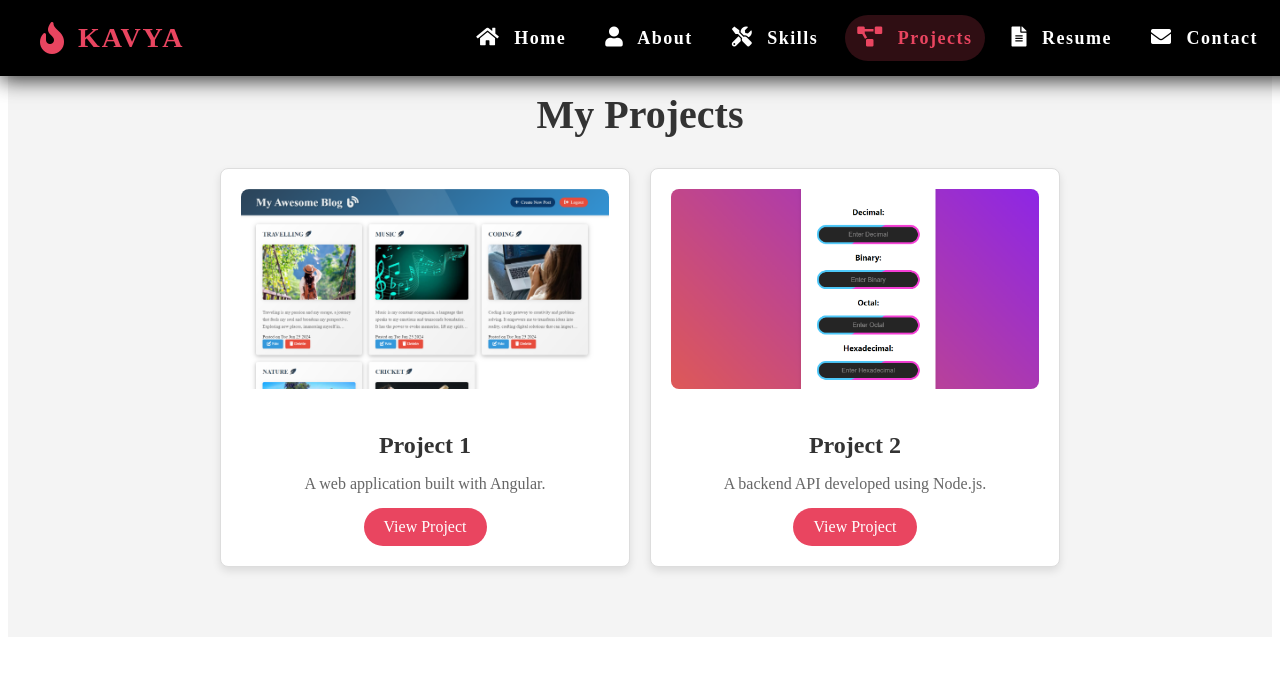
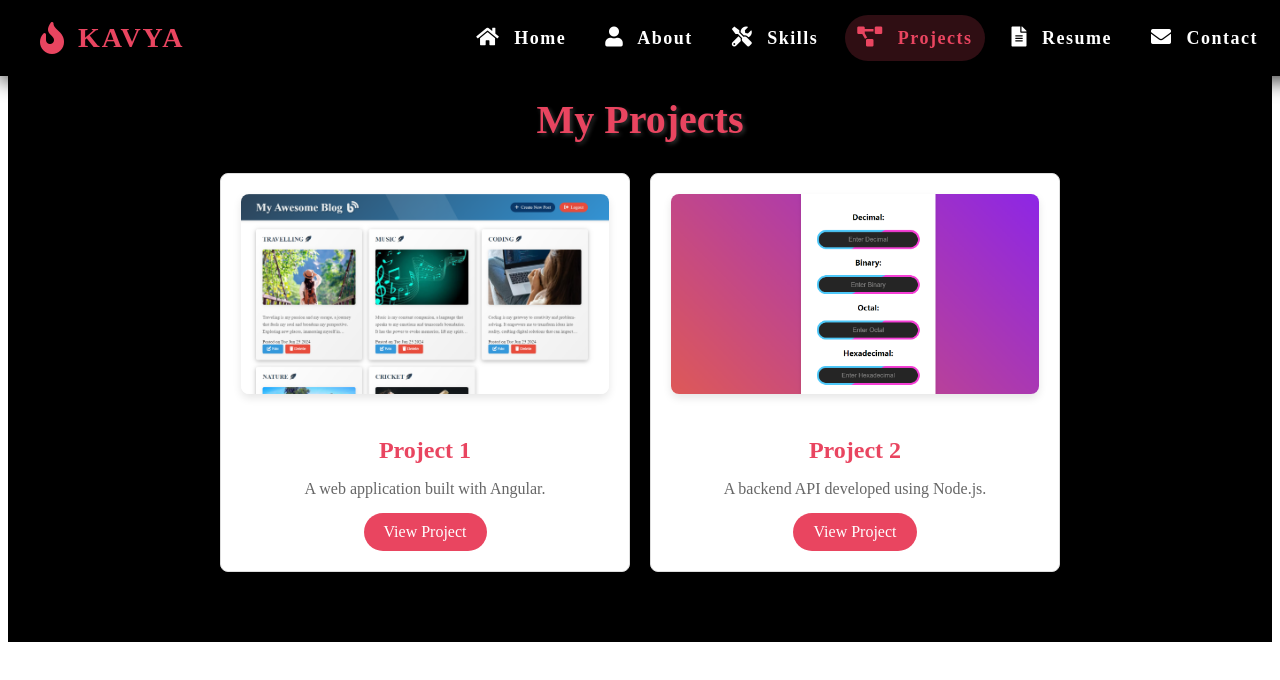
Before and after one commit to kavyaballa1020/Angular-Portfolio, an Angular app: page /projects in a window 1280 px wide. Shown: the top 680 px of the page. Built offline with nearby package versions, Linux system fonts and the light colour scheme.

Commit message:
"Updated projects component to display live demo and git repo links for each project"

```diff
--- a/src/app/projects/projects.component.css
+++ b/src/app/projects/projects.component.css
@@ -1,13 +1,16 @@
 .projects-section {
   padding: 50px;
-  background-color: #f4f4f4;
+  background-color: #000000; /* Match with home section background */
+  color: #ffffff; /* Match text color with home section */
   text-align: center;
+  border-top: 5px solid #e94560; /* Add a border to match the header accent */
 }
 
 .projects-section h2 {
   font-size: 2.5rem;
   margin-bottom: 30px;
-  color: #333;
+  color: #e94560; /* Accent color for consistency */
+  text-shadow: 2px 2px 4px rgba(255,255,255,0.2); /* Match home section text shadow */
 }
 
 .project-cards-container {
@@ -26,6 +29,7 @@
   border-radius: 8px;
   box-shadow: 0 4px 8px rgba(0, 0, 0, 0.1);
   transition: transform 0.3s ease, box-shadow 0.3s ease;
+  color: #333; /* Set a darker text color for readability */
 }
 
 .project-card:hover {
@@ -39,12 +43,13 @@
   object-fit: cover;
   border-radius: 8px;
   margin-bottom: 15px;
+  box-shadow: 0 4px 8px rgba(0, 0, 0, 0.1); /* Add shadow for visual consistency */
 }
 
 .project-card h3 {
   font-size: 1.5rem;
   margin-bottom: 10px;
-  color: #333;
+  color: #e94560; /* Match with header accent color */
 }
 
 .project-card p {
@@ -65,7 +70,32 @@
 }
 
 .project-link:hover {
-  background-color: #ff6b8b;
+  background-color: #ff6b8b; /* Lighten on hover */
+}
+.project-links {
+  display: flex;
+  justify-content: space-between; /* Space out buttons evenly */
+  margin-top: 15px;
+}
+
+.project-links a {
+  display: inline-block;
+  padding: 10px 20px;
+  font-size: 1rem;
+  color: #ffffff;
+  background-color: #e94560; /* Accent color for consistency */
+  text-decoration: none;
+  border-radius: 25px;
+  transition: background-color 0.3s ease, transform 0.3s ease;
+}
+
+.project-links a:hover {
+  background-color: #ff6b8b; /* Lighten on hover */
+  transform: translateY(-2px); /* Slight lift effect */
+}
+
+.project-links a:active {
+  transform: translateY(0); /* Remove lift effect on click */
 }
 
 @media (max-width: 1024px) {
```
